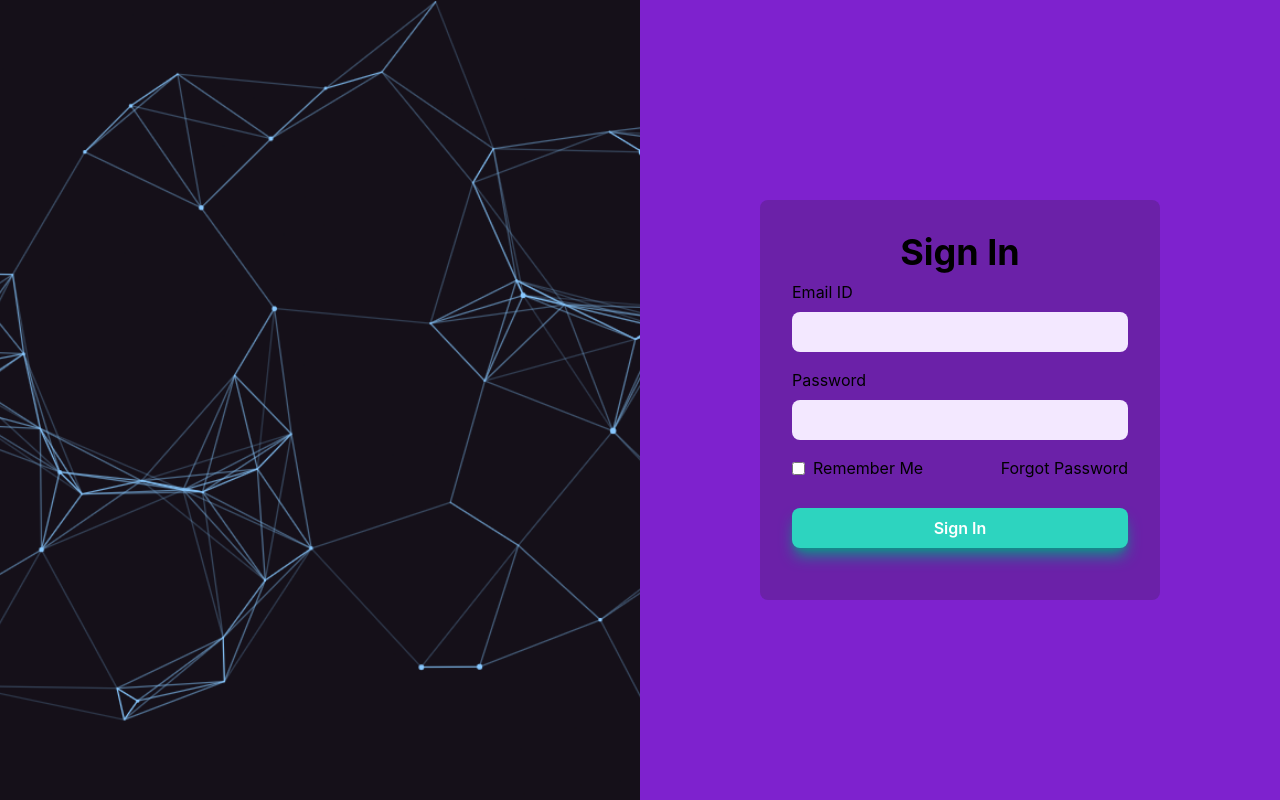
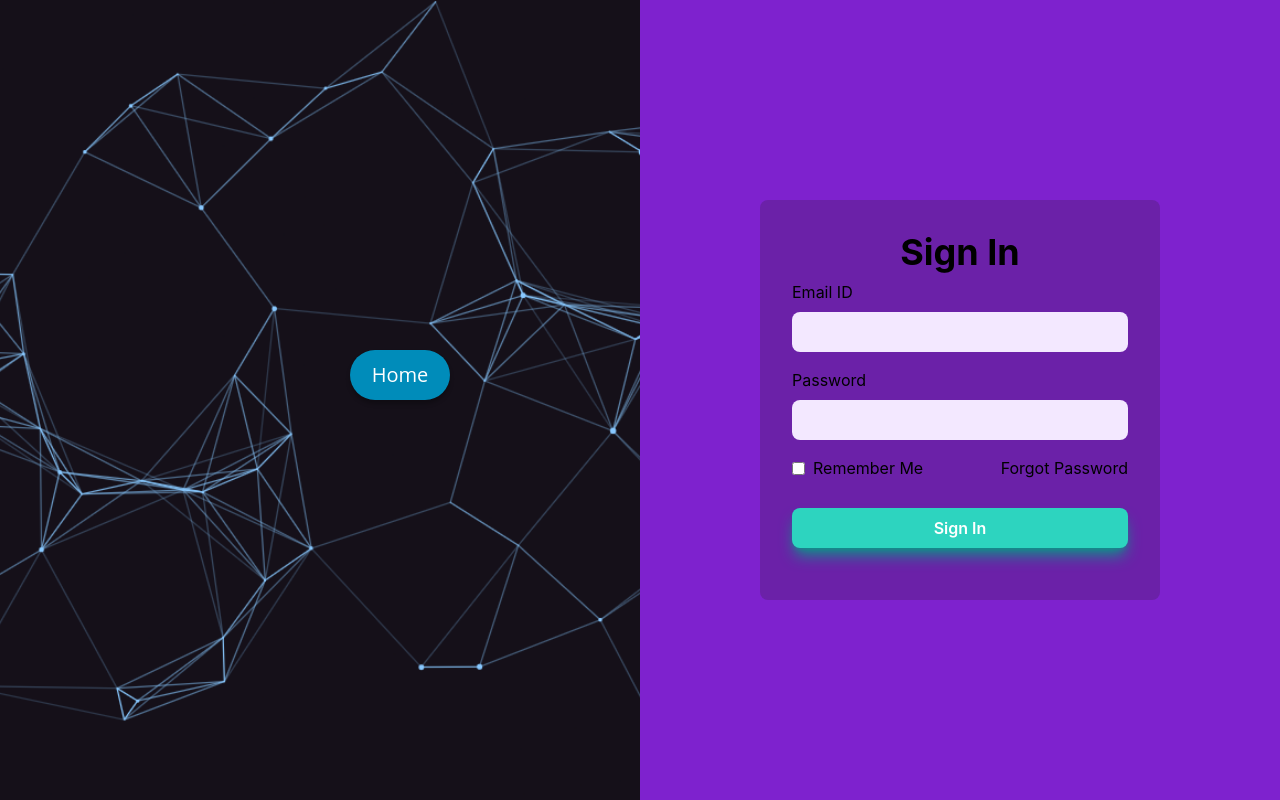
Before and after one commit to abhi692/Elethon, a React (Create React App) app: page /login in a window 1280 px wide. Built offline with nearby package versions, Linux system fonts and the light colour scheme.

Commit message:
schedule added

```diff
--- a/src/App.js
+++ b/src/App.js
@@ -5,6 +5,7 @@ import Registration from './pages/Registration';
 import './App.css';
 import React from 'react';
 import Login from "./pages/Login";
+import Date from "./pages/Date";
 
 
 function App() {
@@ -13,6 +14,7 @@ function App() {
       <div>
         <Routes>
           <Route path="/" element={<Home/>}/>
+          <Route path="/date" element={<Date/>}/>
           <Route path="/register" element={<Registration/>}/>
           <Route path="/blog" element={<Schedule/>}/>
           <Route path="/login" element={<Login/>}/>
--- a/src/index.css
+++ b/src/index.css
@@ -400,7 +400,7 @@ h1:hover span {
 }
 
 .homepage{
-  background-color: #008CBA; /* Blue */
+  background-color: #008CBA;
   border: none;
   color: white;
   padding: 12px 24px;
@@ -416,7 +416,8 @@ h1:hover span {
 }
 
 .homepage:hover{
-  background-color: #00688B;
+  background-color: #8E44AD;
+  transform: scale(1.1);
 }
 
 .homepage2{
@@ -434,7 +435,8 @@ h1:hover span {
 }
 
 .homepage2:hover{
-  background-color: #00688B;
+  background-color: #8E44AD;
+  transform: scale(1.1);
 }
 
 .home-div{
@@ -444,3 +446,60 @@ h1:hover span {
   top: 0;
   left: 0;
 }
+
+.login-home{
+  color: #ffffff;
+  position: absolute;
+  width: 100px;
+  height: 50px;
+  top: 0;
+  left: 0;
+  bottom: 0;
+  right: 0;
+  margin: 350px 350px;
+  background-color: #008CBA;
+  border: none;
+  color: white;
+  padding: 2px 2px;
+  text-align: center;
+  text-decoration: none;
+  display: inline-block;
+  font-size: 20px;
+  cursor: pointer;
+  border-radius: 30px;
+  box-shadow: 0px 4px 4px rgba(0, 0, 0, 0.25);
+  transition: background-color 0.3s ease-in-out;
+  font-family: 'Open Sans', sans-serif;
+}
+
+.login-home:hover {
+  background-color: #00688B;
+  box-shadow: 0px 0px 12px #888888;
+  transform: translateY(-2px);
+}
+
+.elewayte-logo {
+  position:fixed;
+	top:30px;
+	left: 580px;
+  width: 25%;
+}
+
+.btn-5 {
+  position: absolute;
+  left: 140px;
+  top: 27px;
+  background-color: #008CBA;
+  color: white;
+  border: none;
+  padding: 8px 16px;
+  font-size: 18px;
+  border-radius: 20px;
+  box-shadow: 2px 2px 4px rgba(0, 0, 0, 0.2);
+  transition: all 0.2s ease-in-out;
+}
+
+.btn-5:hover {
+  background-color: #8E44AD;
+  transform: scale(1.1);
+}
--- /dev/null
+++ b/src/pages/Date.jsx
@@ -0,0 +1,9 @@
+import React from 'react'
+
+function Date() {
+  return (
+    <div>Date</div>
+  )
+}
+
+export default Date;
--- a/src/pages/Home.jsx
+++ b/src/pages/Home.jsx
@@ -1,11 +1,15 @@
 import React from 'react';
 import { Link } from 'react-router-dom';
+import elewayte_logo from '../assests/elewayte_logo.png';
 
 const Home = () => {
 
   return (
     <>
     <div className="container" style ={ { backgroundImage: "url('background for elethon.png')" } }>
+      <div>
+        <img className='elewayte-logo' src={elewayte_logo} alt='company_logo'/>
+      </div>
       <h1 className='animation'>Welcome to the Online <span>Hackathon</span></h1>
       <p className='second-para'>Presented by Elewayte</p>
       <p className='first-para'>Learn more about the theme, rules, and prizes for our Hackathon.</p>
--- a/src/pages/Login.jsx
+++ b/src/pages/Login.jsx
@@ -5,10 +5,16 @@ import { Link, useNavigate } from 'react-router-dom';
 
 function Login() {
 
+
   return (
     <div className="grid grid-cols-1 sm:grid-cols-2 h-screen w-full">
         <div className="hidden sm:block">
             <img className='w-full h-full object-cover' src="background for elethon.png" alt=""/>
+            <div>
+            <Link to="/">
+            <button className='login-home'>Home</button>
+            </Link>
+        </div>
         </div>
 
         <div className='bg-purple-700 flex flex-col justify-center'>
--- a/src/pages/Registration.jsx
+++ b/src/pages/Registration.jsx
@@ -34,6 +34,9 @@ const Register = () => {
       <Link to="/">
         <button className="homepage" type="submit">Home</button>
       </Link>
+      <Link to="/date">
+        <button className='btn-5'>Schedule</button>
+        </Link>
       </div>
       <div className='already-account'>
       <p>Already have an account?</p>
```
Also changed, not shown: src/assests/elewayte_logo.png (added).
